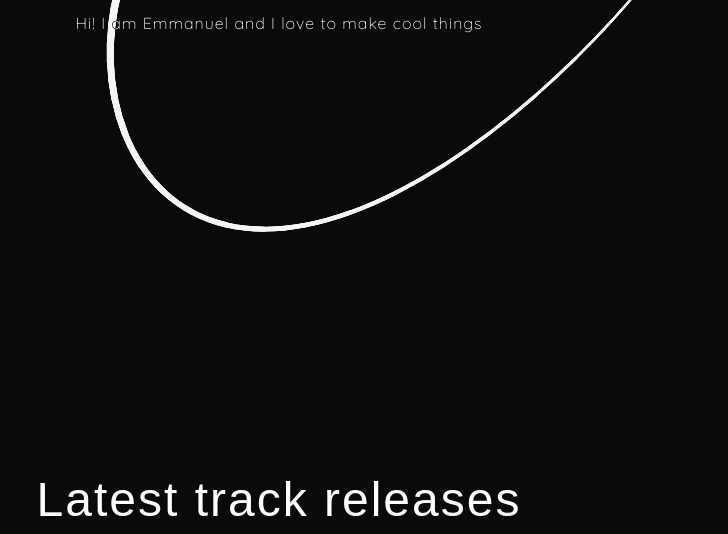
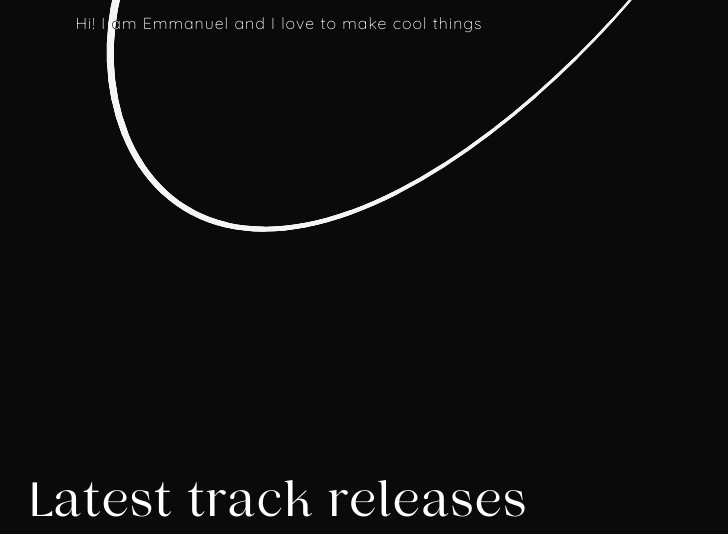
Before and after one commit to emmanuelpanja/emmanuelpanja.github.io, a plain HTML site: page index.html in a window 1280 px wide. Shown: the part 418-952 px from the top of the page, without its empty margins (361-1089 px from the left). Drawn offline with Linux system fonts and the light colour scheme; a web font is replaced by a local one.

Commit message:
updated css

```diff
--- a/styles2.css
+++ b/styles2.css
@@ -25,22 +25,28 @@ body.hide-scrollbar::-webkit-scrollbar {
   display: none;
 }
 
-head {
-  @font-face;
-  font-family: Nelphim_e;
-  src: url("./assets/font/Nephilm_e.woff2"), url("./assets/font/Nephilm _e.woff") for;
+@font-face {
+  font-family: 'Nelphim_e';
+  src: url('./assets/font/Nephilm_e.woff2') format('woff2'),
+       url('./assets/font/Nephilm_e.woff') format('woff');
   font-weight: 300;
-  font-style: Normal;
-  @font-face;
-  font-family: Nelphim-Italic;
-  src: url("./assets/font/Nephilm_Italic.woff2"), url("./assets/font/Nephilm_Italic.woff");
+  font-style: normal;
+}
+
+@font-face {
+  font-family: 'Nelphim-Italic';
+  src: url('./assets/font/Nephilm_Italic.woff2') format('woff2'),
+       url('./assets/font/Nephilm_Italic.woff') format('woff');
   font-weight: 300;
-  font-style: Italics;
-  @font-face;
-  font-family: Nelphim;
-  src: url("./assets/font/Nephilm.woff2"), url("./assets/font/Nephilm.woff");
+  font-style: italic;
+}
+
+@font-face {
+  font-family: 'Nelphim';
+  src: url('./assets/font/Nephilm.woff2') format('woff2'),
+       url('./assets/font/Nephilm.woff') format('woff');
   font-weight: 300;
-  font-style: Regular;
+  font-style: normal;
 }
 
 canvas {
```
